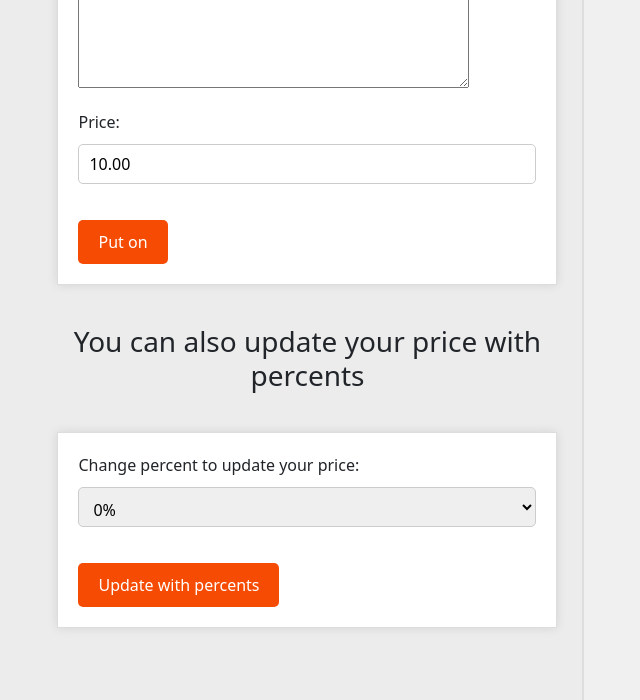
After one commit to Ganechkha/NFT-shop, a Django app: page /shop/sell/1 in a window 1280 px wide. The commit adds this page. Shown: the part 461-1161 px from the top of the page, without its empty margins (517-1157 px from the left). Run offline with Django 5.2, Linux system fonts and the light colour scheme; a user stored in the database is signed in; tables that the repository leaves empty hold one stand-in row (values such as "Sample post"); grey boxes marked "Sample" are stand-in pictures; some libraries are stand-ins or nearby versions.

Commit message:
Add possibility to put your nft on sale

```diff
--- /dev/null
+++ b/nft_shop/shop/forms.py
@@ -0,0 +1,23 @@
+from django import forms
+
+from .models import NftProduct
+
+
+class NftProductSellForm(forms.ModelForm):
+    class Meta:
+        model = NftProduct
+        fields = ["description", "price"]
+
+class UpdatePriceWithPercentsForm(forms.Form):
+    PERCENT_CHOICES = [
+        (0, "0%"),
+        (10, "10%"),
+        (20, "20%"),
+        (30, "30%"),
+        (40, "40%"),
+        (50, "50%"),
+        (100, "100%")
+    ]
+
+    price_increase = forms.ChoiceField(choices=PERCENT_CHOICES,
+                                       label="Change percent to update your price",)
--- /dev/null
+++ b/nft_shop/shop/static/shop/css/forms.css
@@ -0,0 +1,45 @@
+.sell-nft-form {
+  max-width: 500px;
+  margin: 40px auto;
+  padding: 20px;
+  background-color: #fff;
+  border: 1px solid #ddd;
+  box-shadow: 0 0 10px rgba(0, 0, 0, 0.1);
+}
+
+.sell-nft-form label {
+  display: block;
+  margin-bottom: 10px;
+}
+
+.sell-nft-form label span {
+  font-weight: bold;
+}
+
+.sell-nft-form input[type="text"], input[type="number"], select {
+  width: 100%;
+  height: 40px;
+  margin-bottom: 20px;
+  padding: 10px;
+  border: 1px solid #ccc;
+  border-radius: 5px;
+}
+
+input[type="submit"] {
+  background-color: #f54b03;
+  color: #fff;
+  padding: 10px 20px;
+  border: none;
+  border-radius: 5px;
+  cursor: pointer;
+}
+
+input[type="submit"]:hover {
+  color: black;
+}
+
+.sell-nft-form .error {
+  color: #red;
+  font-size: 12px;
+  margin-bottom: 10px;
+}
--- /dev/null
+++ b/nft_shop/shop/templates/shop/nft/put_nft_on_sale.html
@@ -0,0 +1,36 @@
+{% extends 'base.html' %}
+{% load static %}
+
+{% block title %}Put your NFT on sale{% endblock %}
+
+{% block links %}
+<link rel="stylesheet" href="{% static 'shop/css/catalog.css' %}">
+<link rel="stylesheet" href="{% static 'shop/css/forms.css' %}">
+{% endblock %}
+
+{% block content %}
+<div class="row">
+  <div class="col-6">
+    <div class="product-img">
+      <img src="{{ nft.nft.url }}"
+           alt="Nft">
+    </div>
+  </div>
+  <div class="col-6">
+    <h1 class="text-center">Put your nft on sale</h1>
+    <form class="sell-nft-form" method="post">
+      {% csrf_token %}
+      {{ form.as_p }}
+      <input type="submit" value="Put on">
+    </form>
+    <h3 class="text-center">You can also update your price with percents</h3>
+    <form class="sell-nft-form"
+          action="{% url 'shop:update_price' nft_id=nft.id %}"
+          method="post">
+      {% csrf_token %}
+      {{ percent_form.as_p }}
+      <input type="submit" value="Update with percents">
+    </form>
+  </div>
+</div>
+{% endblock %}
--- a/nft_shop/shop/urls.py
+++ b/nft_shop/shop/urls.py
@@ -7,7 +7,12 @@ app_name = "shop"
 
 urlpatterns = [
     path("", views.nft_list, name="nft_list"),
+    path("sell/<int:nft_id>", views.put_nft_on_sale,
+         name="put_nft_on_sale"),
+    path("sell/update_price/<int:nft_id>", views.nft_price_update,
+         name="update_price"),
     path("<slug:category_slug>", views.nft_list,
          name="nft_list_by_category"),
-    path("<slug:slug>/<int:nft_id>", views.NftDetail.as_view(), name="nft_detail")
+    path("<slug:slug>/<int:nft_id>", views.NftDetail.as_view(),
+         name="nft_detail"),
 ]
--- a/nft_shop/shop/views.py
+++ b/nft_shop/shop/views.py
@@ -1,17 +1,19 @@
 import redis
-from django.db.models import F, Value
+from decimal import Decimal
 from django.conf import settings
-from django.db.models.functions import Coalesce
-from django.shortcuts import render
+from django.shortcuts import render, redirect
 from django.views.generic import DetailView
 from django.core.paginator import Paginator, \
     PageNotAnInteger, EmptyPage
 from django.http import HttpRequest, HttpResponse
 from django.utils.decorators import method_decorator
+from django.views.decorators.http import require_POST
 from django.contrib.auth.decorators import login_required
 
 from .models import NftProduct, Category
-from . utils import set_views_for_products
+from .utils import set_views_for_products
+from .forms import NftProductSellForm, \
+    UpdatePriceWithPercentsForm
 
 
 r = redis.Redis(host=settings.REDIS_HOST,
@@ -64,3 +66,37 @@ class NftDetail(DetailView):
         context["views"] = total_views
         context["section"] = "shop"
         return context
+
+
+def put_nft_on_sale(request: HttpRequest, nft_id: int) -> HttpResponse:
+    nft = NftProduct.objects.get(id=nft_id)
+    if request.method == "POST":
+        form = NftProductSellForm(data=request.POST)
+        nft_on_sale = form.save(commit=False)
+        nft_on_sale.is_sale = True
+        nft_on_sale.save()
+
+        return redirect("shop:nft_list")
+    else:
+        form = NftProductSellForm(instance=nft)
+        percent_form = UpdatePriceWithPercentsForm()
+
+    return render(request, "shop/nft/put_nft_on_sale.html",
+                  context={"section": "shop",
+                           "form": form,
+                           "percent_form": percent_form,
+                           "nft": nft})
+
+
+@require_POST
+def nft_price_update(request, nft_id: int) -> HttpResponse:
+    nft = NftProduct.objects.get(id=nft_id)
+    percent_form = UpdatePriceWithPercentsForm(data=request.POST)
+
+    if percent_form.is_valid():
+        nft.price += (nft.price
+                      * Decimal(percent_form.cleaned_data["price_increase"])
+                      / Decimal(100))
+        nft.save()
+
+    return redirect("shop:put_nft_on_sale", nft_id=nft_id)
--- a/nft_shop/users/templates/users/detail.html
+++ b/nft_shop/users/templates/users/detail.html
@@ -32,11 +32,9 @@
                         src="{% thumbnail nft.nft 100x100 %}"
                         alt="User nft"
                 /><br><br>
-                <form action="#" method="post">
                   <button type="submit" class="log-out-button">
-                    <a href="#">Sell it!</a>
+                    <a href="{% url 'shop:put_nft_on_sale' nft_id=nft.id %}">Sell it!</a>
                   </button>
-                </form>
               </div>
             </div>
           {% endfor %}
```
